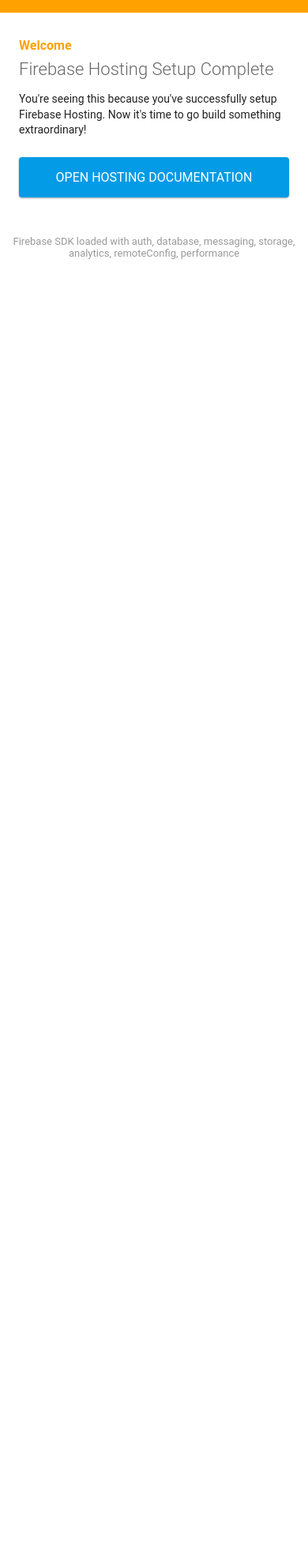
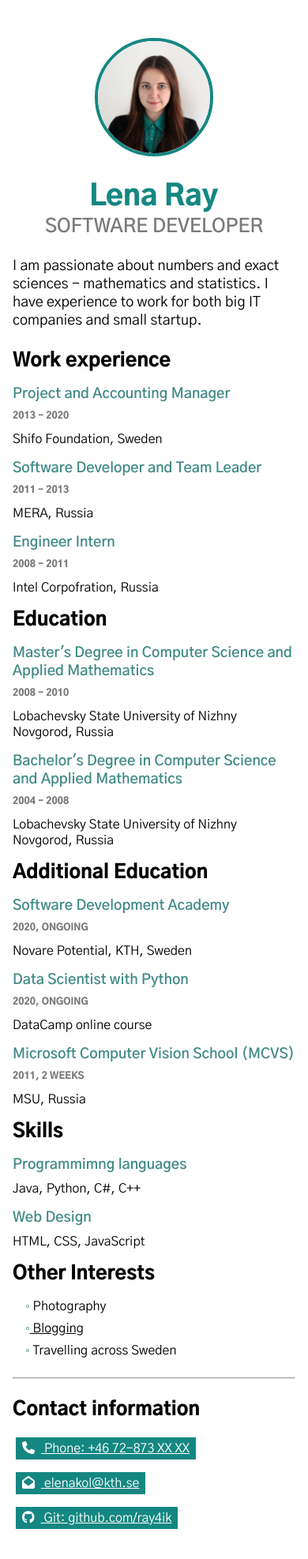
Before and after one commit to ray4ik/cv, a plain HTML site: page public/index.html in a window 390 px wide. Shown: the whole page at 79% size. Before the commit the page ends 844 px from the top, so only its background shows below. Drawn offline with Linux system fonts and the light colour scheme; some packages are replaced by stand-ins of ours.

Commit message:
added CV with CSS and responsive layout

```diff
--- /dev/null
+++ b/public/css/_contact.css
@@ -0,0 +1,26 @@
+.contact-list {
+  padding-left: 0;
+}
+.contact-list li {
+  list-style-type: none;
+}
+.contact-list a {
+  display: inline-block;
+  box-sizing: border-box;
+  margin-bottom: var(--space-small);
+  padding: var(--space-smaller) var(--space-small);
+  background-color: var(--color-green-lena);
+  color: white;
+  border: solid var(--space-smaller) white;
+}
+
+.contact-list i {
+  margin-right: var(--space-small);
+}
+
+.contact-list a:hover {
+  text-decoration: none;
+  background-color: var(--color-green-lena);
+  color: black;
+  border: solid var(--space-smaller) #76b887;
+}
--- /dev/null
+++ b/public/css/_content.css
@@ -0,0 +1,39 @@
+.content ul {
+  padding-left: var(--space-medium);
+}
+.content li {
+  list-style-type: none;
+  padding-bottom: var(--space-small);
+}
+
+.content li::before {
+  content: "◦"; color: var(--color-green-lena);
+
+
+}
+
+.content h3 {
+  color: var(--color-green-ligth-lena);
+}
+
+.content a {
+  color: black;
+  padding-bottom: var(--space-smaller);
+}
+
+/* Tablets */
+@media (min-width: 550px) {
+  .content .grid {
+    display: grid;
+    grid-template-columns: 1fr 1fr;
+    grid-column-gap: var(--space-medium);
+  }
+}
+/* Desctops */
+@media (min-width: 750px) {
+  .content .grid {
+    grid-template-columns: 1fr 1fr 250px;
+    grid-column-gap: var(--space-big);
+    max-width: 850px;
+  }
+}
--- /dev/null
+++ b/public/css/_introduction.css
@@ -0,0 +1,41 @@
+.introduction p {
+  max-width: 850px;
+  font-size: 18px;
+  margin-bottom: var(--space-big);
+}
+
+.introduction .personal-info {
+  margin-bottom: var(--space-big);
+  text-align: center;
+}
+
+.introduction h1 {
+  color: var(--color-green-lena);
+}
+
+.introduction .avatar {
+  box-sizing: border-box;
+  max-width: 150px;
+  border-radius: 50%;
+  border: 4px solid var(--color-green-lena);
+  margin-bottom: var(--space-big);
+}
+
+.introduction .subtitle {
+  font-size: 24px;
+  margin-bottom: var(--space-big);
+  font-weight: 600;
+}
+
+@media (min-width: 550px) {
+  .introduction .personal-info {
+    display: flex;
+    align-items: center;
+    margin-bottom: 0;
+    text-align: left;
+  }
+
+  .introduction .avatar {
+    margin-right: var(--space-big);
+  }
+}
--- /dev/null
+++ b/public/css/_shared.css
@@ -0,0 +1,45 @@
+/* Font */
+@import url("https://fonts.googleapis.com/css2?family=Gothic+A1:wght@400;600;900&display=swap");
+
+h1,
+h2,
+h3 {
+  font-weight: 900;
+  margin-top: 0;
+}
+h1 {
+  font-size: 36px;
+  margin-bottom: 0;
+}
+h2 {
+  font-size: 24px;
+  margin-bottom: var(--space-medium);
+}
+h3 {
+  font-size: 18px;
+  font-weight: 600;
+  margin-bottom: var(--space-small);
+}
+
+p {
+  margin-top: 0;
+}
+
+hr {
+  margin-bottom: var(--space-big);
+}
+
+body {
+  font-family: "Gothic A1", sans-serif;
+  box-sizing: border-box;
+  max-width: 1024px;
+  margin: 0 auto;
+  padding: var(--space-bigger) var(--space-medium) var(--space-big); /* top, sides, bottom */
+}
+
+.subtitle {
+  font-size: 12px;
+  font-weight: 900;
+  color: #797979;
+  text-transform: uppercase;
+}
--- /dev/null
+++ b/public/css/_variables.css
@@ -0,0 +1,11 @@
+:root {
+  /* Spacing */
+  --space-max-small: 2px;
+  --space-smaller: 4px;
+  --space-small: 8px;
+  --space-medium: 16px;
+  --space-big: 24px;
+  --space-bigger: 48px;
+  --color-green-lena: #158782;
+  --color-green-ligth-lena: #408a85;
+}
--- /dev/null
+++ b/public/css/style.css
@@ -0,0 +1,5 @@
+@import "./_variables.css";
+@import "./_shared.css";
+@import "./_introduction.css";
+@import "./_content.css";
+@import "./_contact.css";
--- a/public/index.html
+++ b/public/index.html
@@ -1,80 +1,131 @@
 <!DOCTYPE html>
-<html>
+<html lang="en">
   <head>
-    <meta charset="utf-8">
-    <meta name="viewport" content="width=device-width, initial-scale=1">
-    <title>Welcome to Firebase Hosting</title>
+    <title>Curriculum</title>
 
-    <!-- update the version number as needed -->
-    <script defer src="/__/firebase/7.24.0/firebase-app.js"></script>
-    <!-- include only the Firebase features as you need -->
-    <script defer src="/__/firebase/7.24.0/firebase-auth.js"></script>
-    <script defer src="/__/firebase/7.24.0/firebase-database.js"></script>
-    <script defer src="/__/firebase/7.24.0/firebase-messaging.js"></script>
-    <script defer src="/__/firebase/7.24.0/firebase-storage.js"></script>
-    <script defer src="/__/firebase/7.24.0/firebase-analytics.js"></script>
-    <script defer src="/__/firebase/7.24.0/firebase-remote-config.js"></script>
-    <script defer src="/__/firebase/7.24.0/firebase-performance.js"></script>
-    <!-- initialize the SDK after all desired features are loaded -->
-    <script defer src="/__/firebase/init.js"></script>
+    <!-- Training wheels -->
+    <!-- <link href="http://sdaproject.se/training-wheels.css" rel="stylesheet" /> -->
 
-    <style media="screen">
-      body { background: #ECEFF1; color: rgba(0,0,0,0.87); font-family: Roboto, Helvetica, Arial, sans-serif; margin: 0; padding: 0; }
-      #message { background: white; max-width: 360px; margin: 100px auto 16px; padding: 32px 24px; border-radius: 3px; }
-      #message h2 { color: #ffa100; font-weight: bold; font-size: 16px; margin: 0 0 8px; }
-      #message h1 { font-size: 22px; font-weight: 300; color: rgba(0,0,0,0.6); margin: 0 0 16px;}
-      #message p { line-height: 140%; margin: 16px 0 24px; font-size: 14px; }
-      #message a { display: block; text-align: center; background: #039be5; text-transform: uppercase; text-decoration: none; color: white; padding: 16px; border-radius: 4px; }
-      #message, #message a { box-shadow: 0 1px 3px rgba(0,0,0,0.12), 0 1px 2px rgba(0,0,0,0.24); }
-      #load { color: rgba(0,0,0,0.4); text-align: center; font-size: 13px; }
-      @media (max-width: 600px) {
-        body, #message { margin-top: 0; background: white; box-shadow: none; }
-        body { border-top: 16px solid #ffa100; }
-      }
-    </style>
+    <!-- Custom CSS -->
+    <link href="./css/style.css" rel="stylesheet" />
+
+    <!-- Google fonts -->
+    <link
+      href="https://fonts.googleapis.com/css?family=Gothic+A1:400,600,900&display=swap"
+      rel="stylesheet"
+    />
+
+    <!-- Font awesome -->
+    <script
+      src="https://kit.fontawesome.com/86134dd369.js"
+      crossorigin="anonymous"
+    ></script>
+
+    <meta name="viewport" content="width=device-width,initial-scale=1">
   </head>
   <body>
-    <div id="message">
-      <h2>Welcome</h2>
-      <h1>Firebase Hosting Setup Complete</h1>
-      <p>You're seeing this because you've successfully setup Firebase Hosting. Now it's time to go build something extraordinary!</p>
-      <a target="_blank" href="https://firebase.google.com/docs/hosting/">Open Hosting Documentation</a>
-    </div>
-    <p id="load">Firebase SDK Loading&hellip;</p>
+     <!-- Introduction -->
+     <header class="introduction">
+      <div class="personal-info">
+        <img class="avatar" src="./img/LenaR.jpg" alt="Profile picture" width="200"/>
+        <div class="text">
+          <h1>Lena Ray</h1>
+          <p class="subtitle">Software Developer</p>
+        </div>
+      </div>
+      <p>
+        I am passionate about numbers and exact sciences - mathematics and statistics. I have experience to work for both big IT companies and small startup.
+      </p>
+    </header>
+        <!-- ---- Education -->
+        <section class="content education">
 
-    <script>
-      document.addEventListener('DOMContentLoaded', function() {
-        const loadEl = document.querySelector('#load');
-        // // 🔥🔥🔥🔥🔥🔥🔥🔥🔥🔥🔥🔥🔥🔥🔥🔥🔥🔥🔥🔥🔥🔥🔥🔥🔥🔥🔥🔥🔥🔥🔥
-        // // The Firebase SDK is initialized and available here!
-        //
-        // firebase.auth().onAuthStateChanged(user => { });
-        // firebase.database().ref('/path/to/ref').on('value', snapshot => { });
-        // firebase.messaging().requestPermission().then(() => { });
-        // firebase.storage().ref('/path/to/ref').getDownloadURL().then(() => { });
-        // firebase.analytics(); // call to activate
-        // firebase.analytics().logEvent('tutorial_completed');
-        // firebase.performance(); // call to activate
-        //
-        // // 🔥🔥🔥🔥🔥🔥🔥🔥🔥🔥🔥🔥🔥🔥🔥🔥🔥🔥🔥🔥🔥🔥🔥🔥🔥🔥🔥🔥🔥🔥🔥
+          <!-- University studies -->
+          <div class="grid">
 
-        try {
-          let app = firebase.app();
-          let features = [
-            'auth',
-            'database',
-            'messaging',
-            'storage',
-            'analytics',
-            'remoteConfig',
-            'performance',
-          ].filter(feature => typeof app[feature] === 'function');
-          loadEl.textContent = `Firebase SDK loaded with ${features.join(', ')}`;
-        } catch (e) {
-          console.error(e);
-          loadEl.textContent = 'Error loading the Firebase SDK, check the console.';
-        }
-      });
-    </script>
+            <article>
+              <h2>Work experience</h2>
+              <h3>Project and Accounting Manager</h3>
+              <p class="subtitle">2013  - 2020</p>
+              <p class="desc">Shifo Foundation, Sweden</p>
+              <h3>Software Developer and Team Leader</h3>
+              <p class="subtitle">2011 - 2013</p>
+              <p class="desc">MERA, Russia</p>
+              <h3>Engineer Intern</h3>
+              <p class="subtitle">2008 - 2011</p>
+              <p class="desc">Intel Corpofration, Russia</p>
+            </article>
+
+            <article>
+              <h2>Education</h2>
+              <h3>Master's Degree in Computer Science and Applied Mathematics</h3>
+              <p class="subtitle">2008 - 2010</p>
+              <p class="desc">Lobachevsky State University of Nizhny Novgorod, Russia</p>
+              <h3>Bachelor's Degree in Computer Science and Applied Mathematics</h3>
+              <p class="subtitle">2004 - 2008</p>
+              <p class="desc">Lobachevsky State University of Nizhny Novgorod, Russia</p>
+            </article>
+            <!-- Additional education -->
+            <article>
+              <h2>Additional Education</h2>
+              <h3>Software Development Academy</h3>
+              <p class="subtitle">2020, ongoing</p>
+              <p class="desc">Novare Potential, KTH, Sweden</p>
+              <h3>Data Scientist with Python</h3>
+              <p class="subtitle">2020, ongoing</p>
+              <p class="desc"> DataCamp online course</p>
+              <h3>Microsoft Computer Vision School (MCVS)</h3>
+              <p class="subtitle">2011, 2 weeks</p>
+              <p class="desc">MSU, Russia</p>
+            </article>
+            <!-- interesets -->
+            <article>
+              <h2>Skills</h2>
+              <h3>Programmimng languages</h3>
+              <p class="desc">Java, Python, C#, C++</p>
+              <h3>Web Design</h3>
+              <p class="desc">HTML, CSS, JavaScript</p>
+            </article>
+            <!-- interesets -->
+            <article>
+              <h2> Other Interests</h2>
+              <ul>
+                <li> Photography</li>
+                <li><a href="https://instagram.com/ray4ik" target="_blank"> Blogging</a></li>
+                <li> Travelling across Sweden</li>
+              </ul>
+            </article>
+          </div>
+        </section>
+        <hr />
+
+        <!-- Contact information -->
+        <footer class="footer">
+          <h2>Contact information</h2>
+          <ul class="contact-list">
+            <li>
+              <a href="tel:+46 72-873 XX XX">
+                <i class="fas fa-phone"></i>
+                Phone: +46 72-873 XX XX
+              </a>
+            </li>
+            <li>
+              <a href="mailto:elenakol@kth.se">
+                <i class="fas fa-envelope-open"></i>
+                elenakol@kth.se
+              </a>
+            </li>
+            <li>
+              <a href="https://github.com/ray4ik" target="_blank">
+                <i class="fab fa-github"></i>
+                Git: github.com/ray4ik
+              </a>
+            </li>
+          </ul>
+        </footer>
+
+
+
+
   </body>
 </html>
```
Also changed, not shown: public/img/LenaR.jpg (added), public/img/lena.jpeg (added).
